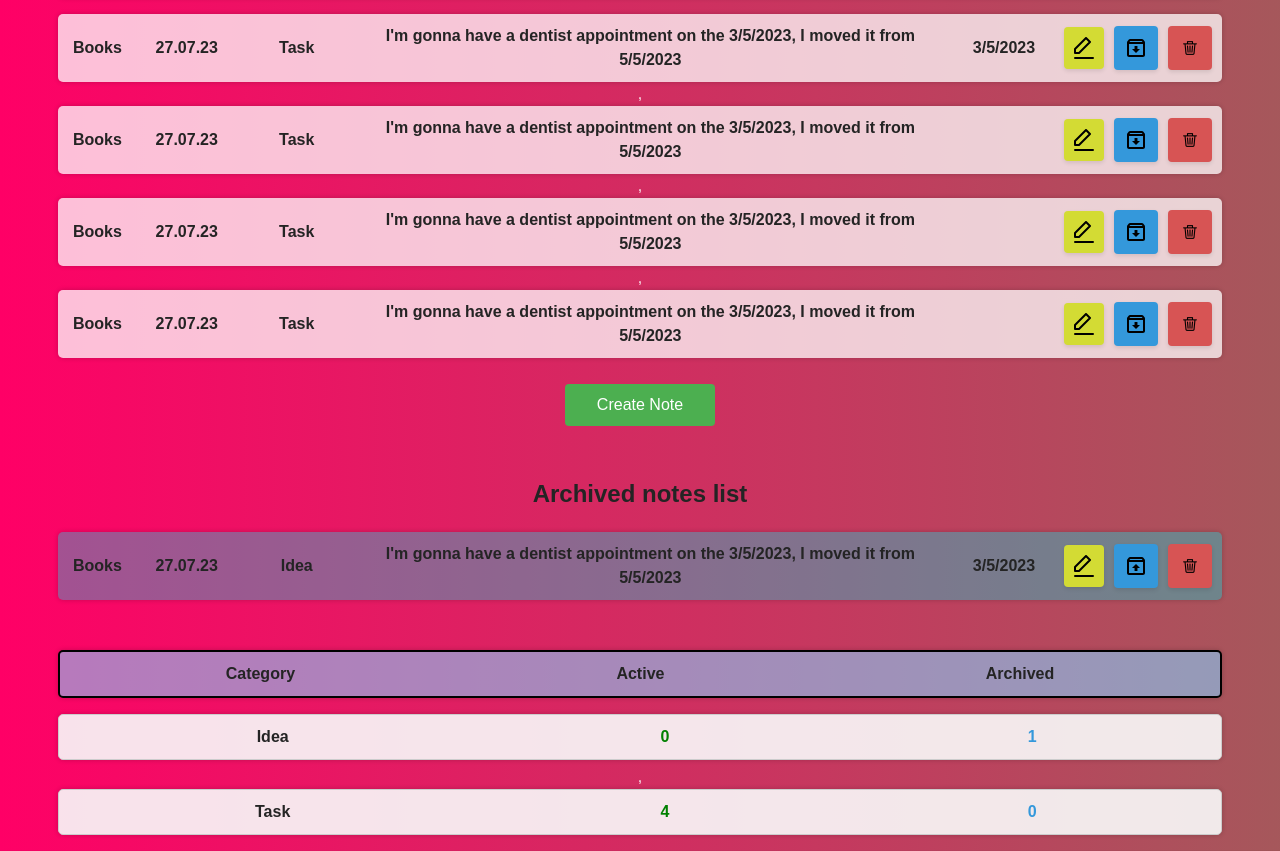
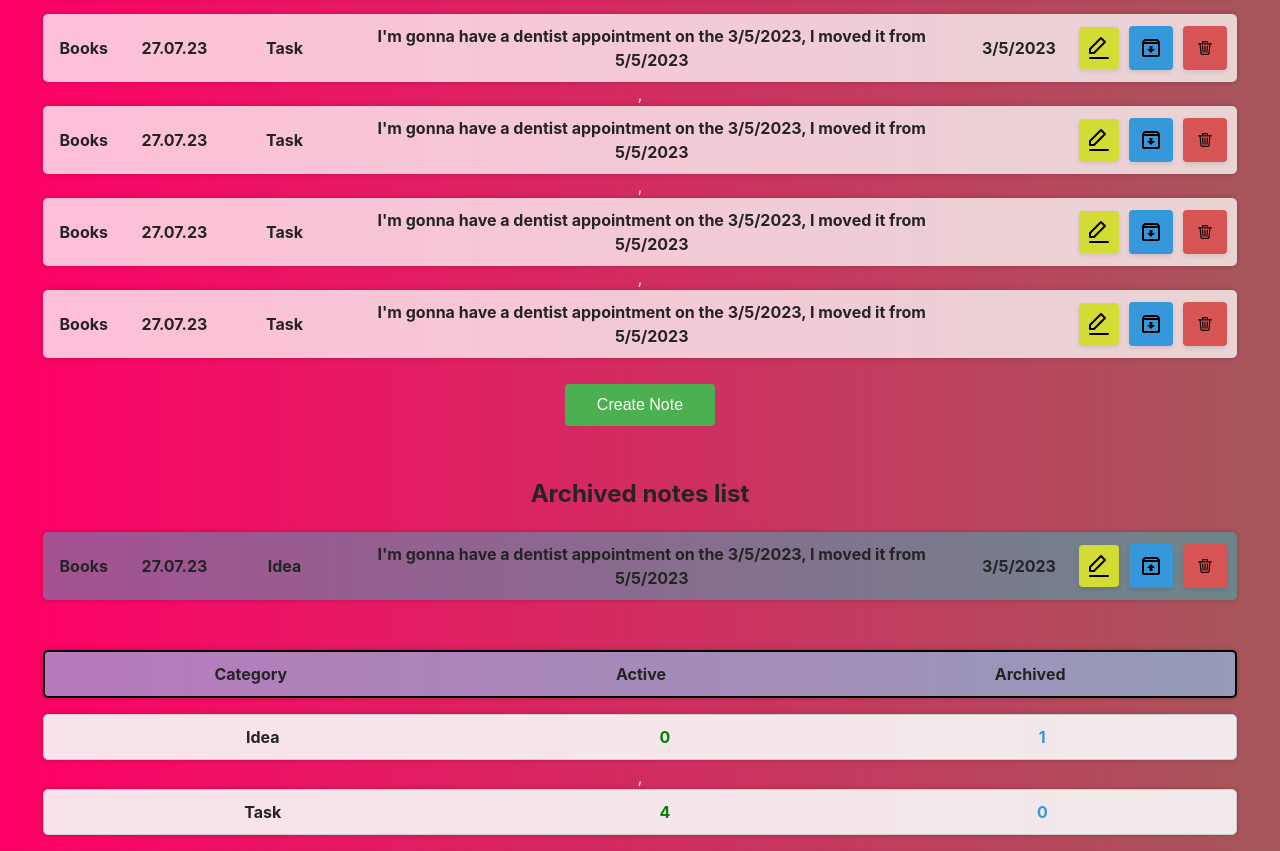
Before and after one commit to AntonLovkin/task-list-js, a website built with Vite: page index.html in a window 1280 px wide. Shown: the part 78-929 px from the top of the page. Built offline with nearby package versions, Linux system fonts and the light colour scheme.

Commit message:
changed font-family

```diff
--- a/style.css
+++ b/style.css
@@ -16,7 +16,7 @@
 
 body {
   position: relative;
-  font-family: Arial, sans-serif;
+  /* font-family: Arial, sans-serif; */
   background-color: #f0f0f0;
   margin: 0;
   padding: 0;
```
